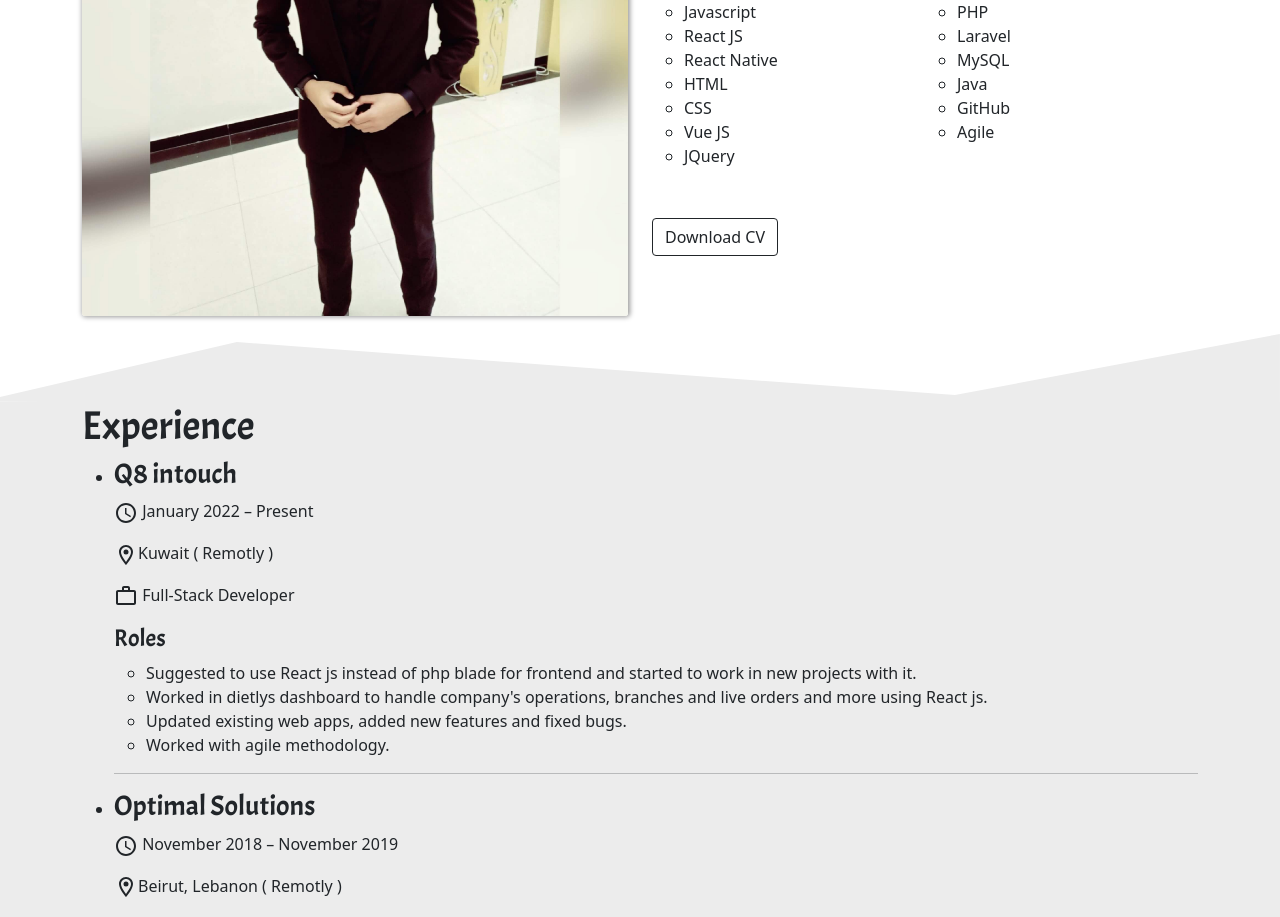
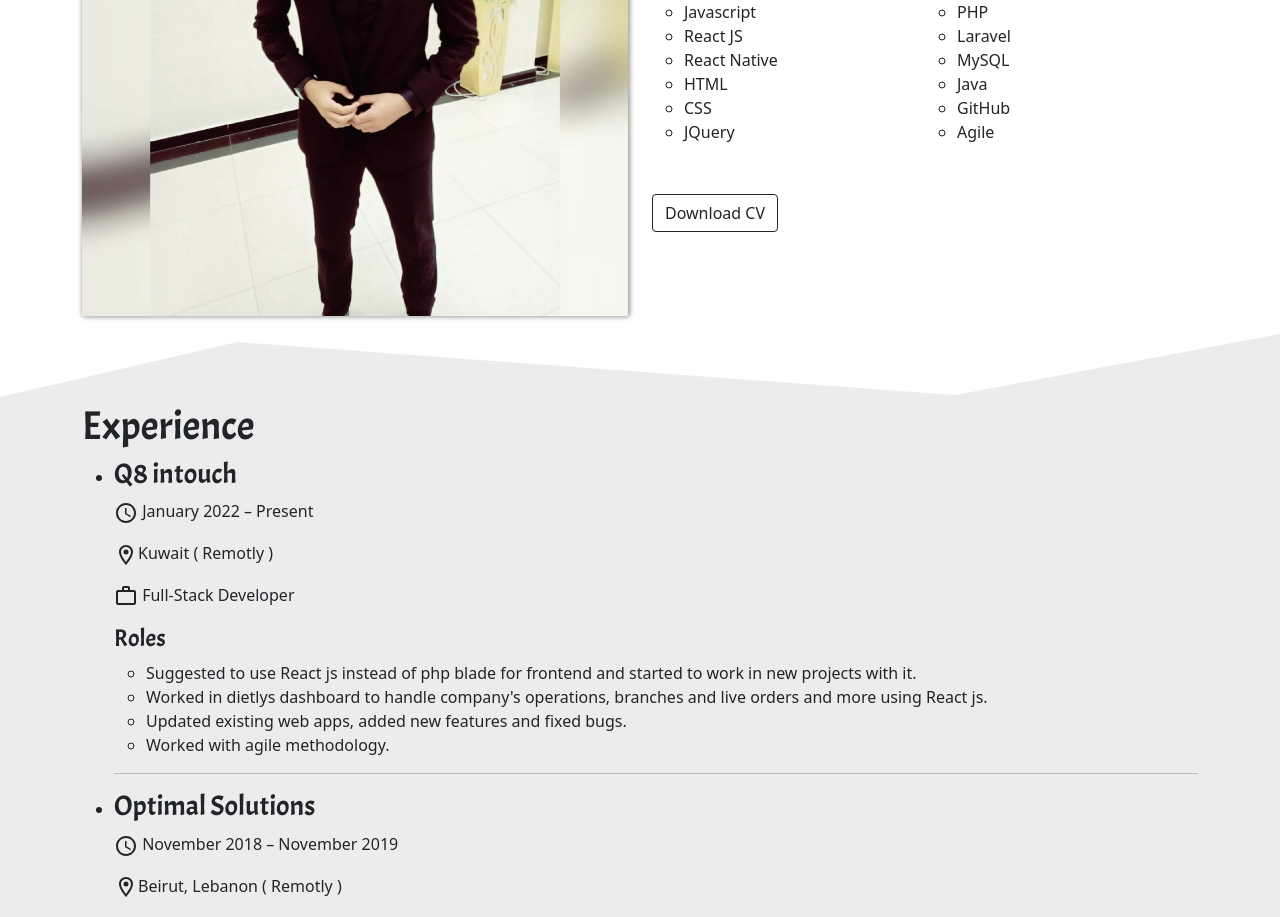
Before and after one commit to AbdoMohamed10/portfolio, a React (Create React App) app: page / in a window 1280 px wide. Shown: the part 1240-2157 px from the top of the page. Built offline with nearby package versions, Linux system fonts and the light colour scheme.

Commit message:
removing vue js

```diff
--- a/src/components/AboutMe.js
+++ b/src/components/AboutMe.js
@@ -29,7 +29,6 @@ const AboutMe = () => {
               <li>React Native</li>
               <li>HTML</li>
               <li>CSS</li>
-              <li>Vue JS</li>
               <li>JQuery</li>
             </ul>
 
```
